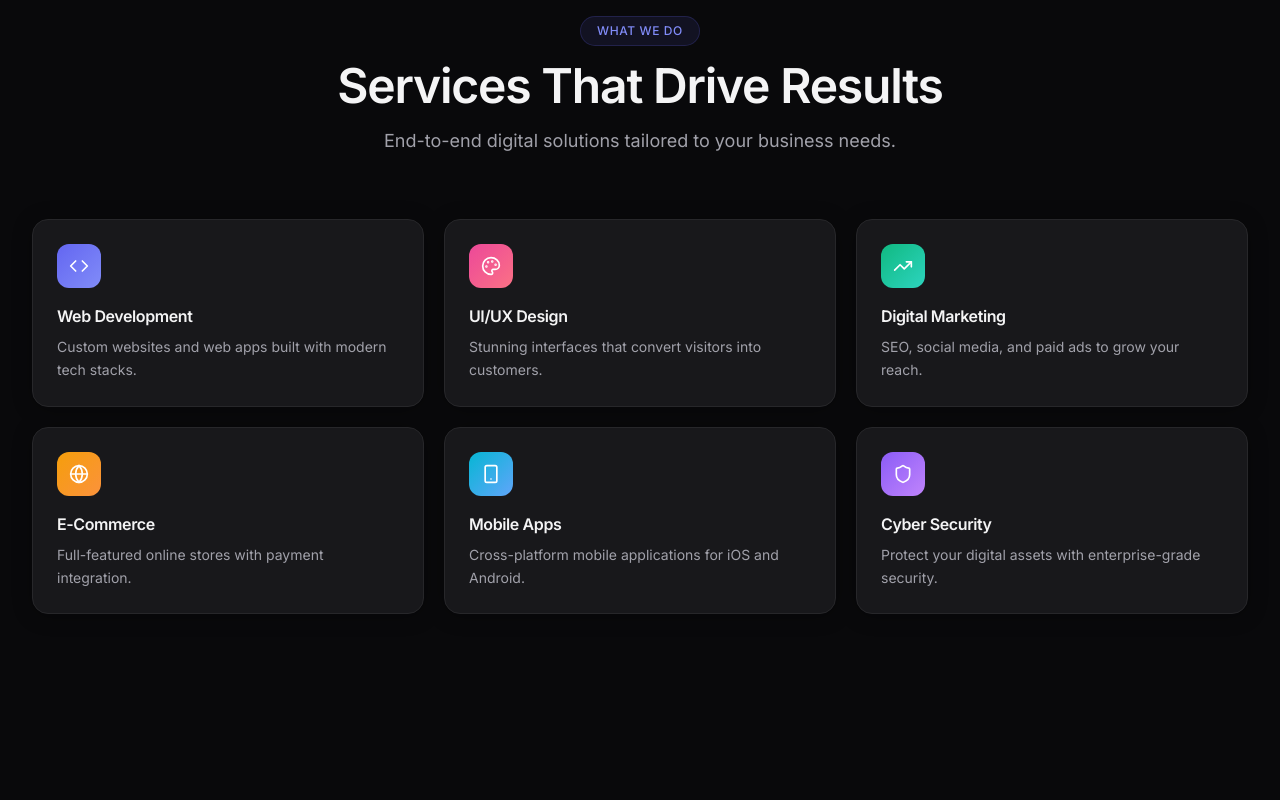
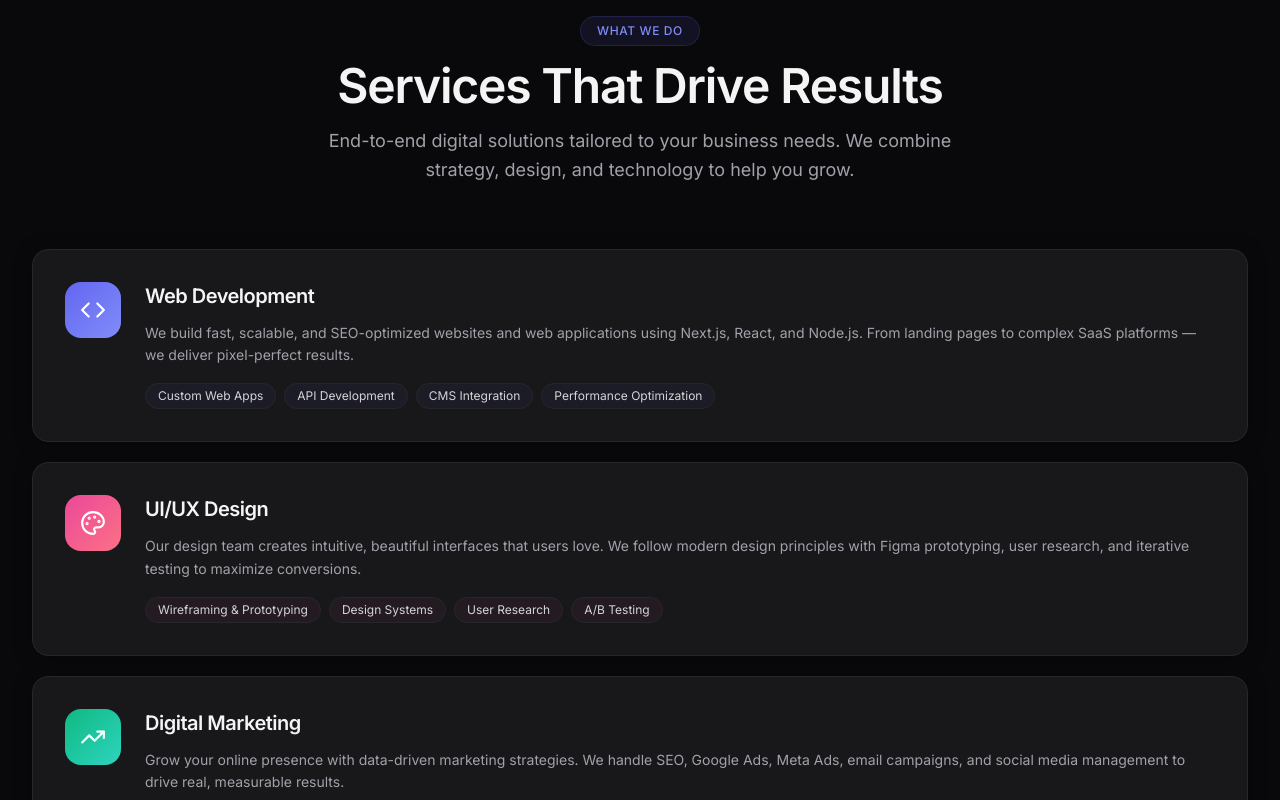
Before and after one commit to arifarman22/crackNcode, a Next.js app in the folder frontend/: page / in a window 1280 px wide. Shown: the part 880-1680 px from the top of the page. Built offline with nearby package versions, Linux system fonts and the light colour scheme; no server answers.

Commit message:
Redesign Services section: full-width cards, staggered scroll-in with blur, detailed descriptions, feature tags, hover reveal CTA

```diff
--- a/frontend/src/components/sections/ServicesOverview.tsx
+++ b/frontend/src/components/sections/ServicesOverview.tsx
@@ -1,33 +1,127 @@
 "use client";
-import { Code, Palette, TrendingUp, Globe, Smartphone, Shield } from "lucide-react";
-import GlassCard from "@/components/ui/GlassCard";
+import { motion } from "framer-motion";
+import { Code, Palette, TrendingUp, Globe, Smartphone, Shield, ArrowRight } from "lucide-react";
 import SectionHeading from "@/components/ui/SectionHeading";
-import AnimatedSection from "@/components/ui/AnimatedSection";
+import Link from "next/link";
 
-const items = [
-  { icon: Code, title: "Web Development", desc: "Custom websites and web apps built with modern tech stacks.", color: "from-brand-500 to-brand-400" },
-  { icon: Palette, title: "UI/UX Design", desc: "Stunning interfaces that convert visitors into customers.", color: "from-pink-500 to-rose-400" },
-  { icon: TrendingUp, title: "Digital Marketing", desc: "SEO, social media, and paid ads to grow your reach.", color: "from-emerald-500 to-teal-400" },
-  { icon: Globe, title: "E-Commerce", desc: "Full-featured online stores with payment integration.", color: "from-amber-500 to-orange-400" },
-  { icon: Smartphone, title: "Mobile Apps", desc: "Cross-platform mobile applications for iOS and Android.", color: "from-cyan-500 to-blue-400" },
-  { icon: Shield, title: "Cyber Security", desc: "Protect your digital assets with enterprise-grade security.", color: "from-violet-500 to-purple-400" },
+const services = [
+  {
+    icon: Code,
+    title: "Web Development",
+    desc: "We build fast, scalable, and SEO-optimized websites and web applications using Next.js, React, and Node.js. From landing pages to complex SaaS platforms — we deliver pixel-perfect results.",
+    features: ["Custom Web Apps", "API Development", "CMS Integration", "Performance Optimization"],
+    color: "from-brand-500 to-brand-400",
+    bg: "bg-brand-50 dark:bg-brand-500/5",
+  },
+  {
+    icon: Palette,
+    title: "UI/UX Design",
+    desc: "Our design team creates intuitive, beautiful interfaces that users love. We follow modern design principles with Figma prototyping, user research, and iterative testing to maximize conversions.",
+    features: ["Wireframing & Prototyping", "Design Systems", "User Research", "A/B Testing"],
+    color: "from-pink-500 to-rose-400",
+    bg: "bg-pink-50 dark:bg-pink-500/5",
+  },
+  {
+    icon: TrendingUp,
+    title: "Digital Marketing",
+    desc: "Grow your online presence with data-driven marketing strategies. We handle SEO, Google Ads, Meta Ads, email campaigns, and social media management to drive real, measurable results.",
+    features: ["SEO & Content Strategy", "Paid Advertising", "Social Media Management", "Analytics & Reporting"],
+    color: "from-emerald-500 to-teal-400",
+    bg: "bg-emerald-50 dark:bg-emerald-500/5",
+  },
+  {
+    icon: Globe,
+    title: "E-Commerce Solutions",
+    desc: "Launch and scale your online store with our end-to-end e-commerce solutions. We integrate payment gateways, inventory management, and shipping — everything you need to sell online.",
+    features: ["Shopify & Custom Stores", "Payment Integration", "Inventory Systems", "Order Management"],
+    color: "from-amber-500 to-orange-400",
+    bg: "bg-amber-50 dark:bg-amber-500/5",
+  },
+  {
+    icon: Smartphone,
+    title: "Mobile App Development",
+    desc: "Cross-platform mobile apps for iOS and Android built with React Native. We deliver smooth, native-feeling experiences with push notifications, offline support, and app store deployment.",
+    features: ["iOS & Android Apps", "React Native", "Push Notifications", "App Store Deployment"],
+    color: "from-cyan-500 to-blue-400",
+    bg: "bg-cyan-50 dark:bg-cyan-500/5",
+  },
+  {
+    icon: Shield,
+    title: "Cyber Security",
+    desc: "Protect your digital assets with enterprise-grade security audits, penetration testing, and compliance consulting. We identify vulnerabilities before attackers do and keep your data safe.",
+    features: ["Security Audits", "Penetration Testing", "SSL & Encryption", "Compliance Consulting"],
+    color: "from-violet-500 to-purple-400",
+    bg: "bg-violet-50 dark:bg-violet-500/5",
+  },
 ];
+
+const cardVariants = {
+  hidden: { opacity: 0, y: 80, filter: "blur(6px)" },
+  visible: (i: number) => ({
+    opacity: 1,
+    y: 0,
+    filter: "blur(0px)",
+    transition: { duration: 0.7, delay: i * 0.12, ease: "easeOut" },
+  }),
+};
 
 export default function ServicesOverview() {
   return (
     <section className="section-padding">
-      <SectionHeading tag="What We Do" title="Services That Drive Results" description="End-to-end digital solutions tailored to your business needs." />
-      <div className="grid sm:grid-cols-2 lg:grid-cols-3 gap-5">
-        {items.map((item, i) => (
-          <AnimatedSection key={item.title} delay={i * 0.08}>
-            <GlassCard className="h-full group">
-              <div className={`w-11 h-11 rounded-xl bg-gradient-to-br ${item.color} flex items-center justify-center mb-4 group-hover:scale-110 transition-transform duration-500`}>
-                <item.icon size={20} className="text-white" />
+      <SectionHeading
+        tag="What We Do"
+        title="Services That Drive Results"
+        description="End-to-end digital solutions tailored to your business needs. We combine strategy, design, and technology to help you grow."
+      />
+
+      <div className="space-y-5">
+        {services.map((item, i) => (
+          <motion.div
+            key={item.title}
+            custom={i}
+            variants={cardVariants}
+            initial="hidden"
+            whileInView="visible"
+            viewport={{ once: true, margin: "-60px" }}
+            whileHover={{ y: -4, transition: { duration: 0.4 } }}
+            className="group rounded-2xl p-6 sm:p-8 bg-white dark:bg-zinc-900 border border-zinc-200 dark:border-zinc-800 shadow-soft dark:shadow-dark-soft hover:shadow-soft-lg dark:hover:shadow-glow hover:border-brand-200 dark:hover:border-brand-500/30 transition-all duration-500"
+          >
+            <div className="flex flex-col md:flex-row md:items-start gap-6">
+              {/* Icon */}
+              <div className={`w-14 h-14 rounded-2xl bg-gradient-to-br ${item.color} flex items-center justify-center shrink-0 group-hover:scale-110 group-hover:rotate-3 transition-all duration-500`}>
+                <item.icon size={26} className="text-white" />
               </div>
-              <h3 className="text-base font-semibold mb-2 tracking-tight">{item.title}</h3>
-              <p className="text-zinc-600 dark:text-zinc-400 text-sm leading-relaxed">{item.desc}</p>
-            </GlassCard>
-          </AnimatedSection>
+
+              {/* Content */}
+              <div className="flex-1 min-w-0">
+                <div className="flex flex-col sm:flex-row sm:items-center sm:justify-between gap-2 mb-3">
+                  <h3 className="text-lg sm:text-xl font-semibold tracking-tight">{item.title}</h3>
+                  <Link
+                    href="/contact"
+                    className="inline-flex items-center gap-1.5 text-sm font-medium text-brand-600 dark:text-brand-400 opacity-0 group-hover:opacity-100 translate-x-2 group-hover:translate-x-0 transition-all duration-500"
+                  >
+                    Get Started <ArrowRight size={14} />
+                  </Link>
+                </div>
+
+                <p className="text-zinc-600 dark:text-zinc-400 text-sm leading-relaxed mb-4">
+                  {item.desc}
+                </p>
+
+                {/* Feature tags */}
+                <div className="flex flex-wrap gap-2">
+                  {item.features.map((f) => (
+                    <span
+                      key={f}
+                      className={`text-xs px-3 py-1 rounded-full ${item.bg} text-zinc-700 dark:text-zinc-300 border border-zinc-100 dark:border-zinc-800 transition-colors duration-300`}
+                    >
+                      {f}
+                    </span>
+                  ))}
+                </div>
+              </div>
+            </div>
+          </motion.div>
         ))}
       </div>
     </section>
```
